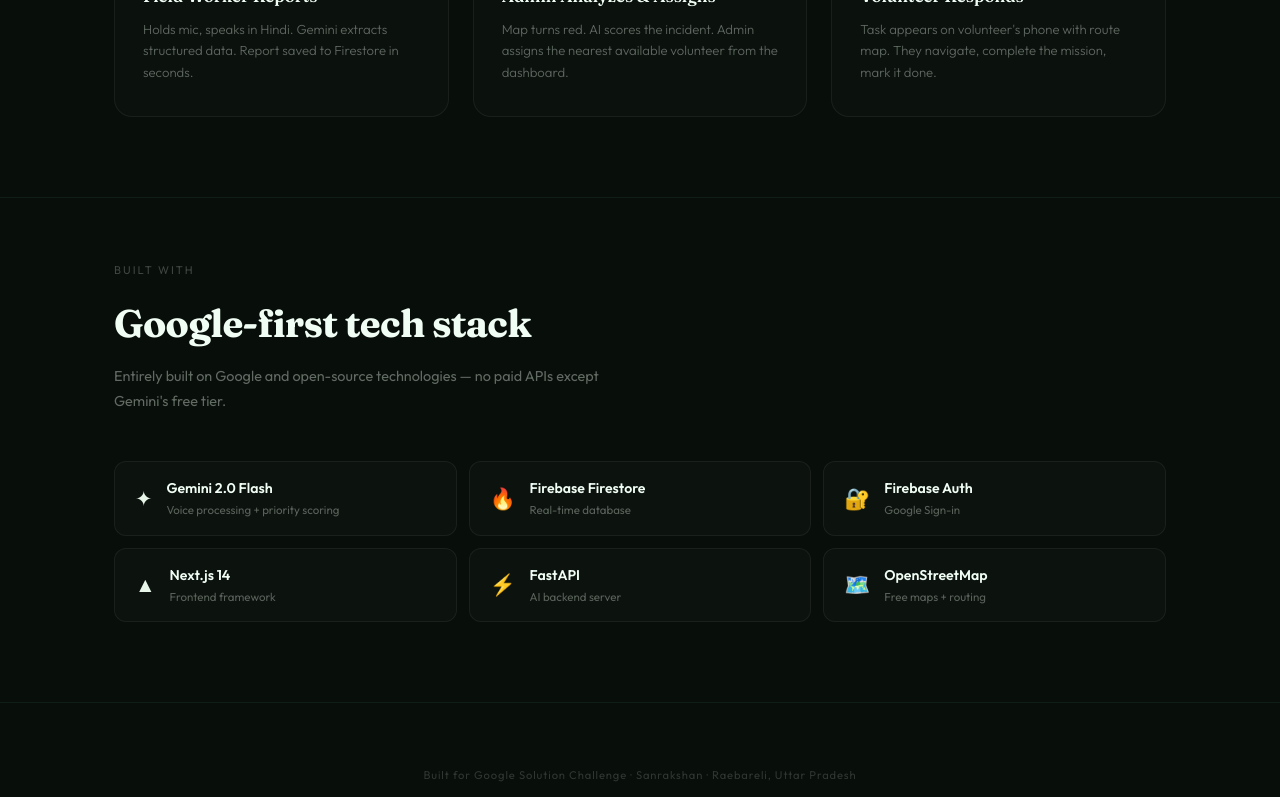
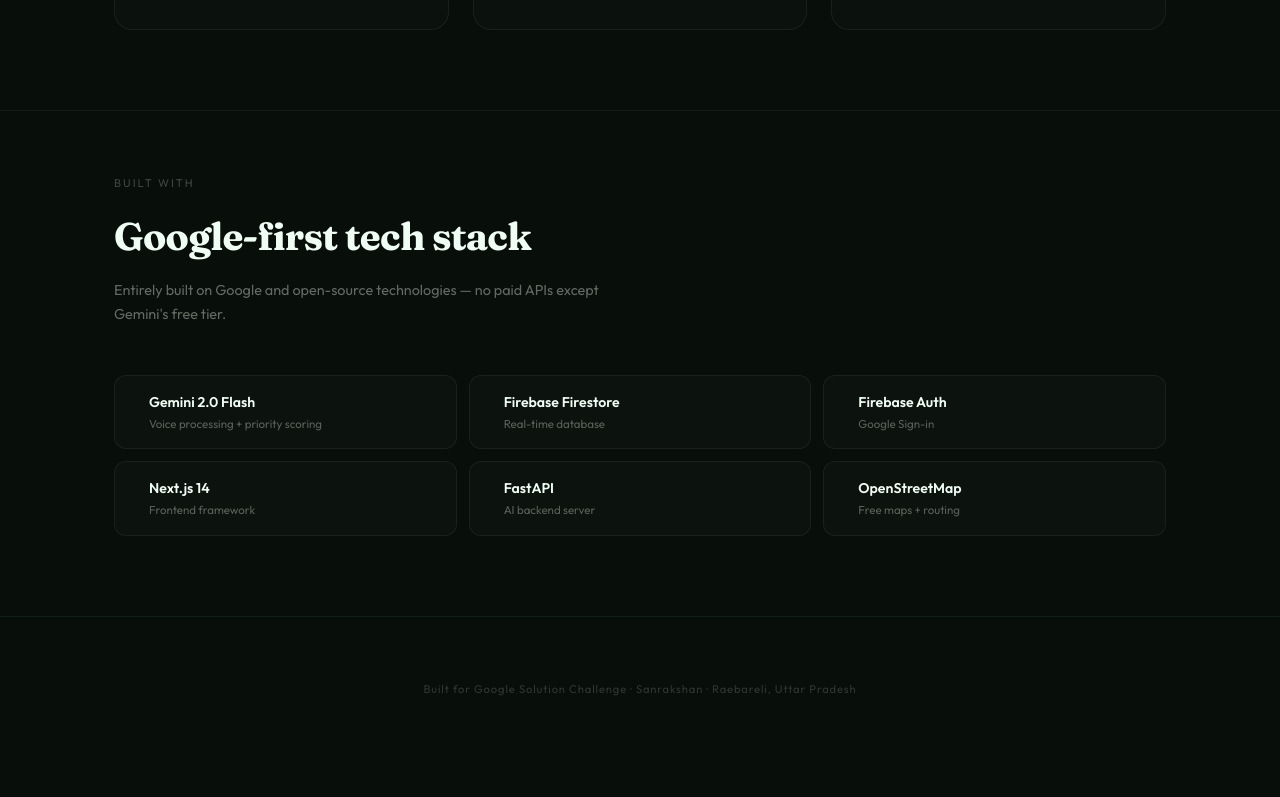
Before and after one commit to ArrushiTripathi2429/Sanrakshan, a Next.js app in the folder frontend/: page / in a window 1280 px wide. Shown: the part 2386-3183 px from the top of the page. After the commit the page ends 3123 px from the top, so only its background shows below. Built offline with nearby package versions, Linux system fonts and the light colour scheme.

Commit message:
ui changes

```diff
--- a/frontend/src/app/page.js
+++ b/frontend/src/app/page.js
@@ -38,12 +38,12 @@
 ];
 
 const features = [
-  { icon: "🎙️", title: "Voice Reports in Hindi", desc: "Field workers speak in Hindi or Bhojpuri. Gemini 2.0 Flash transcribes and extracts village, category, severity, and affected count — no literacy required.", color: "#86efac" },
-  { icon: "🗺️", title: "Live Crisis Map", desc: "56 villages in Raebareli on a real-time map. Markers turn red the moment a report is submitted. Heatmap view shows crisis density across the district.", color: "#67e8f9" },
-  { icon: "⚡", title: "AI Priority Scoring", desc: "Gemini ranks every active incident 1–100 by urgency. Admin sees the most critical issues first — not just the newest ones.", color: "#f87171" },
-  { icon: "🧭", title: "Route Navigation", desc: "Volunteers get a live route map from their GPS location to the affected village. Distance and ETA shown. One tap to open Google Maps.", color: "#fbbf24" },
-  { icon: "📊", title: "Analytics Dashboard", desc: "Real-time charts showing incidents by category, 7-day trend, and status breakdown. All driven by live Firestore data.", color: "#c084fc" },
-  { icon: "📄", title: "PDF Incident Reports", desc: "Admin can download a full PDF summary — all incidents, villages, affected counts, assigned volunteers — in one click.", color: "#fb923c" },
+  { icon: "", title: "Voice Reports in Hindi", desc: "Field workers speak in Hindi or Bhojpuri. Gemini 2.0 Flash transcribes and extracts village, category, severity, and affected count — no literacy required.", color: "#86efac" },
+  { icon: "", title: "Live Crisis Map", desc: "56 villages in Raebareli on a real-time map. Markers turn red the moment a report is submitted. Heatmap view shows crisis density across the district.", color: "#67e8f9" },
+  { icon: "", title: "AI Priority Scoring", desc: "Gemini ranks every active incident 1–100 by urgency. Admin sees the most critical issues first — not just the newest ones.", color: "#f87171" },
+  { icon: "", title: "Route Navigation", desc: "Volunteers get a live route map from their GPS location to the affected village. Distance and ETA shown. One tap to open Google Maps.", color: "#fbbf24" },
+  { icon: "", title: "Analytics Dashboard", desc: "Real-time charts showing incidents by category, 7-day trend, and status breakdown. All driven by live Firestore data.", color: "#c084fc" },
+  { icon: "", title: "PDF Incident Reports", desc: "Admin can download a full PDF summary — all incidents, villages, affected counts, assigned volunteers — in one click.", color: "#fb923c" },
 ];
 
 const steps = [
@@ -53,12 +53,12 @@
 ];
 
 const techStack = [
-  { name: "Gemini 2.0 Flash", desc: "Voice processing + priority scoring", icon: "✦" },
-  { name: "Firebase Firestore", desc: "Real-time database", icon: "🔥" },
-  { name: "Firebase Auth", desc: "Google Sign-in", icon: "🔐" },
-  { name: "Next.js 14", desc: "Frontend framework", icon: "▲" },
-  { name: "FastAPI", desc: "AI backend server", icon: "⚡" },
-  { name: "OpenStreetMap", desc: "Free maps + routing", icon: "🗺️" },
+  { name: "Gemini 2.0 Flash", desc: "Voice processing + priority scoring", icon: "" },
+  { name: "Firebase Firestore", desc: "Real-time database", icon: "" },
+  { name: "Firebase Auth", desc: "Google Sign-in", icon: "" },
+  { name: "Next.js 14", desc: "Frontend framework", icon: "" },
+  { name: "FastAPI", desc: "AI backend server", icon: "" },
+  { name: "OpenStreetMap", desc: "Free maps + routing", icon: "" },
 ];
 
 export default function HomePage() {
```
